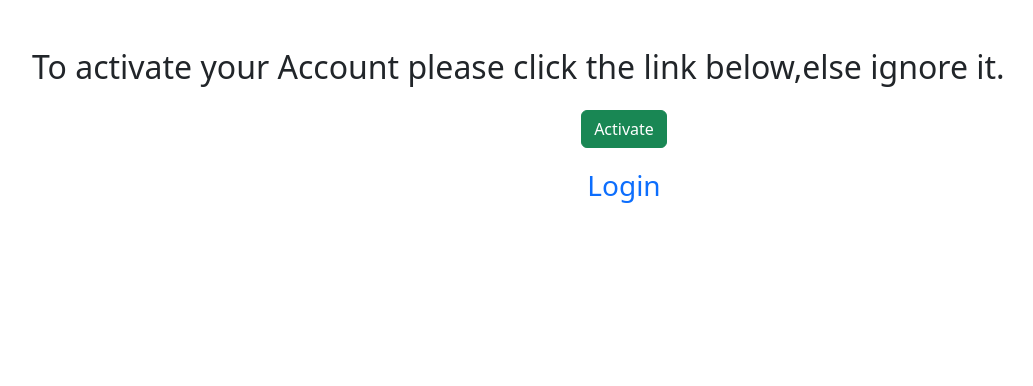
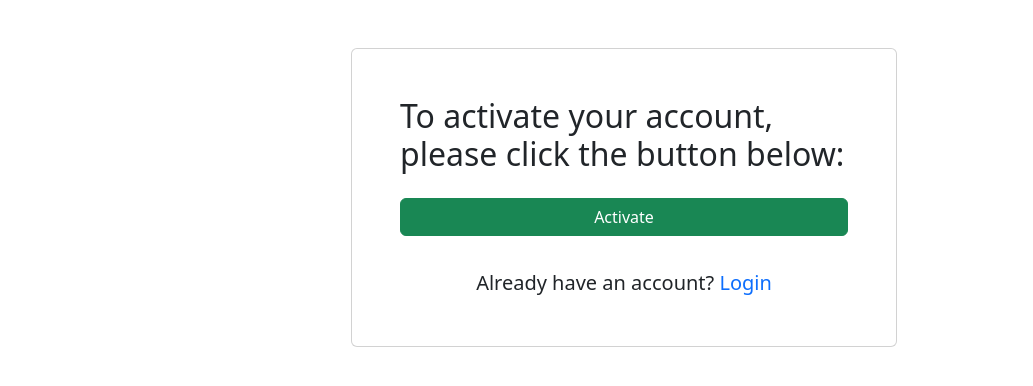
Before and after one commit to Vishnu-D-2002/Chat-App-FE, a React (Vite) app: page /activate/1 in a window 1280 px wide. Shown: the top 386 px of the page, without its empty margins (16-1049 px from the left). Built offline with nearby package versions, Linux system fonts and the light colour scheme; no server answers.

Commit message:
active component css

```diff
--- a/src/components/active.jsx
+++ b/src/components/active.jsx
@@ -4,20 +4,17 @@ import { protecdInstance } from "../services/instance";
 
 function Active() {
   const [info, setInfo] = useState("");
-  const handleactive = async (e) => {
+
+  const handleActive = async (e) => {
     e.preventDefault();
     const currentURL = window.location.href;
     const match = currentURL.slice(-7);
 
     if (match) {
       const activationToken = match;
-        console.log(activationToken);
       try {
         const res = await protecdInstance.get(`/activate/${activationToken}`);
-        // console.log('Response:', res);
-
         if (res.data) {
-          console.log("Activation successful:", res.data);
           setInfo(res.data.message);
         } else {
           console.error("No data received in the response");
@@ -31,20 +28,28 @@ function Active() {
   };
 
   return (
-    <div>
-      <div className="m-5 d-flex flex-column ">
-        <h2>To activate your Account please click the link below,else ignore it. </h2>
+    <div className="container">
+      <div className="row justify-content-center mt-5">
+        <div className="col-md-6">
+          <div className="card p-5">
+            <h2 className="mb-4">
+              To activate your account, please click the button below:
+            </h2>
             <button
-          className="btn btn-success mx-auto mt-4"
-          onClick={handleactive}
-          id="btn"
+              className="btn btn-success btn-block"
+              onClick={handleActive}
             >
               Activate
             </button>
-        <p className="fs-3 text-danger ">{info}</p>
-        <Link to="/" className="fs-3 text-decoration-none mx-auto">
+            <p className="mt-3 text-danger fs-5 mb-0">{info}</p>
+            <p className="mt-3 text-center fs-5 mb-0">
+              Already have an account?{" "}
+              <Link to="/" className="text-decoration-none">
                 Login
               </Link>
+            </p>
+          </div>
+        </div>
       </div>
     </div>
   );
```
Lines whose indentation alone changed are shown as unchanged.
